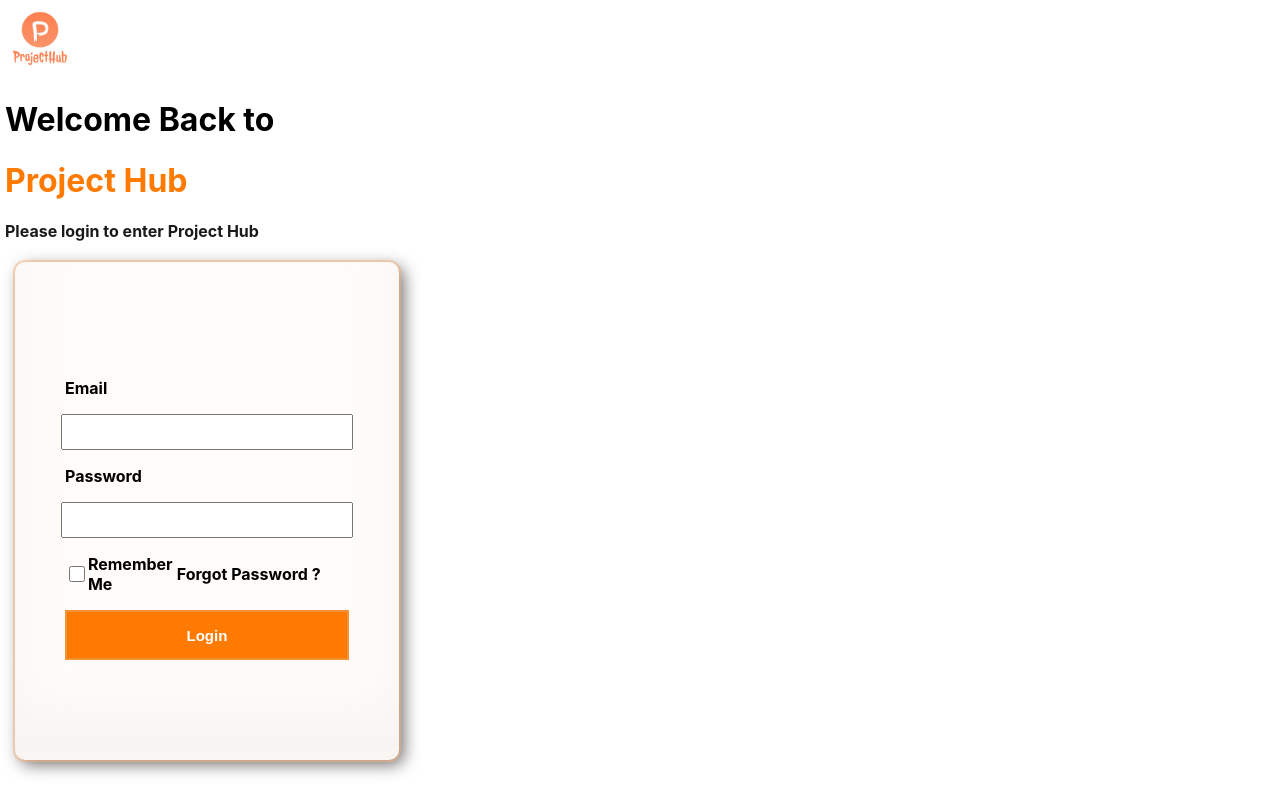
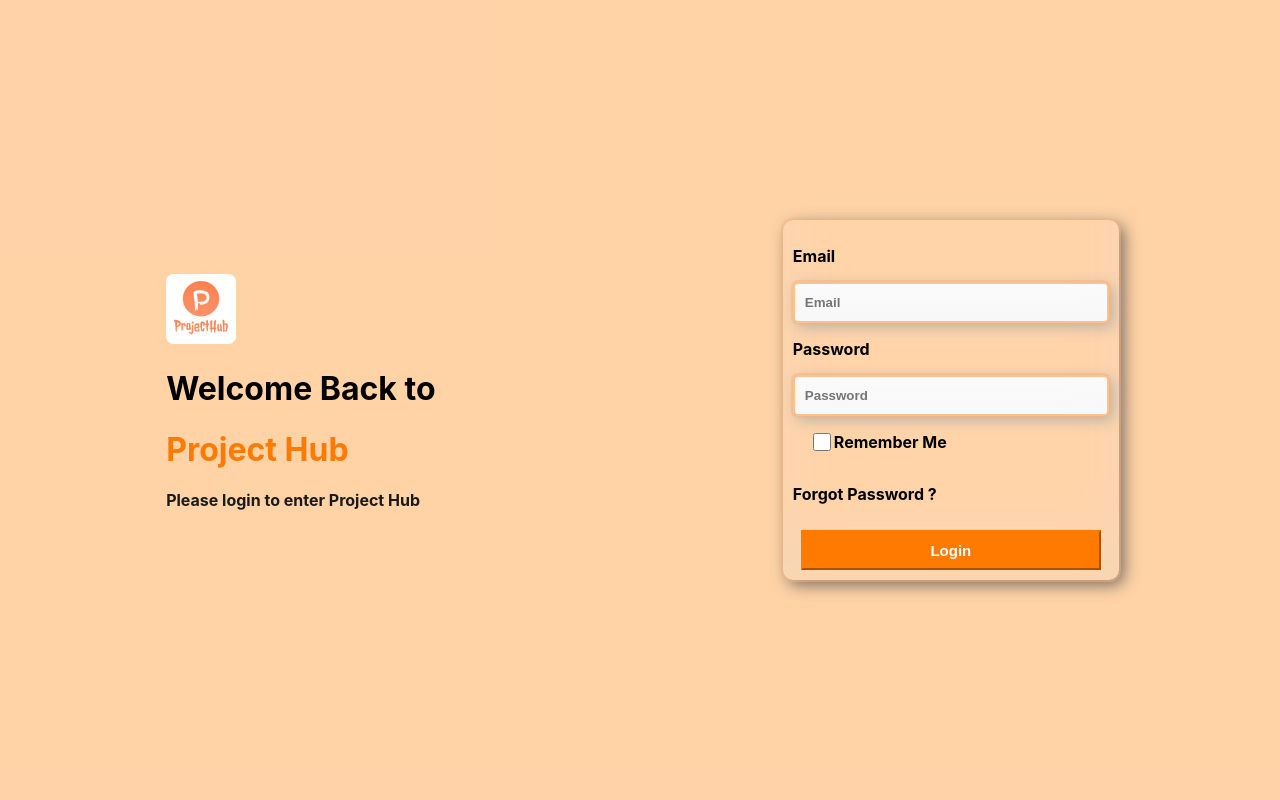
Before and after one commit to Chirag-3110/ProjectWebsite, a React (Create React App) app: page / in a window 1280 px wide. Built offline with nearby package versions, Linux system fonts and the light colour scheme; no server answers.

Commit message:
Loginchange

```diff
--- a/src/App.js
+++ b/src/App.js
@@ -41,6 +41,7 @@ function App() {
 
 
     <>
+
       {
         !userUid ?
           <Routes>
--- a/src/Auth/Login.js
+++ b/src/Auth/Login.js
@@ -1,11 +1,12 @@
-import React, { useState } from 'react';
+import React, { useState } from "react";
 import AppLogo from '../Assets/AppLogo.png';
-import AuthImage from '../Assets/AuthImage.png';
-import './Auth.css';
 import { signInWithEmailAndPassword } from "firebase/auth";
-import { auth } from "../firebase";
+import {  doc, setDoc  } from "firebase/firestore";
+import { auth , db } from "../firebase";
 import { Link } from 'react-router-dom'
-const Login = () => {
+import './Signup.css';
+
+const Login=()=>{
     const [email, setemail] = useState(null)
     const [password, setpassword] = useState(null)
     const newUser = async () => {
@@ -27,11 +28,19 @@ const Login = () => {
             console.log(error);
         }
     }
+
     return (
         <>
-            <div style={{ display: 'flex', alignItems: "center" }}>
-                <div className='main-container1'>
-                    <div className='title-container1'>
+            <div style={{
+                display: 'flex',
+                alignItems: "center",
+                height:"100vh",
+                width:'100%',
+                backgroundColor:"rgba(255, 147, 39, 0.407)"
+            }}
+            >
+                <div className='main-container'>
+                    <div className='title-container'>
                         <img
                             src={AppLogo}
                             className='app-logo-image'
@@ -43,29 +52,40 @@ const Login = () => {
                     </div>
                     <div className='input-field-container'>
                         <p className='input-label'>Email</p>
-                        <input className='custom-input1' type={"text"} onChange={(event) => { setemail(event.target.value) }} />
+                        <input className='custom-input' type={"text"} onChange={(event) => setemail(event.target.value) }
+                            placeholder="Email"
+
+                        />
                         <p className='input-label'>Password</p>
-                        <input className='custom-input1' type={"text"} onChange={(event) => { setpassword(event.target.value) }} />
-                        <div style={{ display: "flex", alignItems: "center", width: "100%", justifyContent: "space-between" }}>
-                            <div style={{ display: "flex", alignItems: "center" }}>
-                                <input type={"checkbox"} className="check-box" />
-                                <p className='input-label' >Remember Me</p>
-                            </div>
-                            <p className='input-label' >    <Link style={{ textDecoration: "none", color: "black" }} to={'/ForgotPassword'}>
+                        <input className='custom-input' type={"text"} onChange={(event) => setpassword(event.target.value) }
+                            placeholder="Password"
+                        />
+                        <div style={{ display: "flex", alignItems: "center",justifyContent:"space-between",width:"90%" }}>
+                            <input type={"checkbox"} className="check-box" />
+                            <p className='input-label' >Remember Me</p>
+                        </div>
+                        <p className='input-label' >    <Link style={{ textDecoration: "none", color: "black" }} to={'/ForgotPassword'}>
                                 Forgot Password ?
                             </Link></p>
-                        </div>
-                        <button className='custon-button1' onClick={newUser}>Login</button>
+                        <Link style={{ textDecoration: "none", color: "white" }} to={'/log'}>
+                        <button className='custon-button' onClick={newUser}
+                            style={{
+                                backgroundColor:"#FF7A00",
+                                borderWidth:2,
+                                borderColor:"#FF7A00",
+                                color:"white"
+                            }}
+                        >
+                            Login
+                        </button>
+                        </Link>
                     </div>
                 </div>
-                {/* <img
-                    src={AuthImage}
-
-                    className="AuthImage"
-                    alt=''
-                /> */}
             </div>
         </>
-    )
+    );
+
+
 }
+
 export default Login;
```
